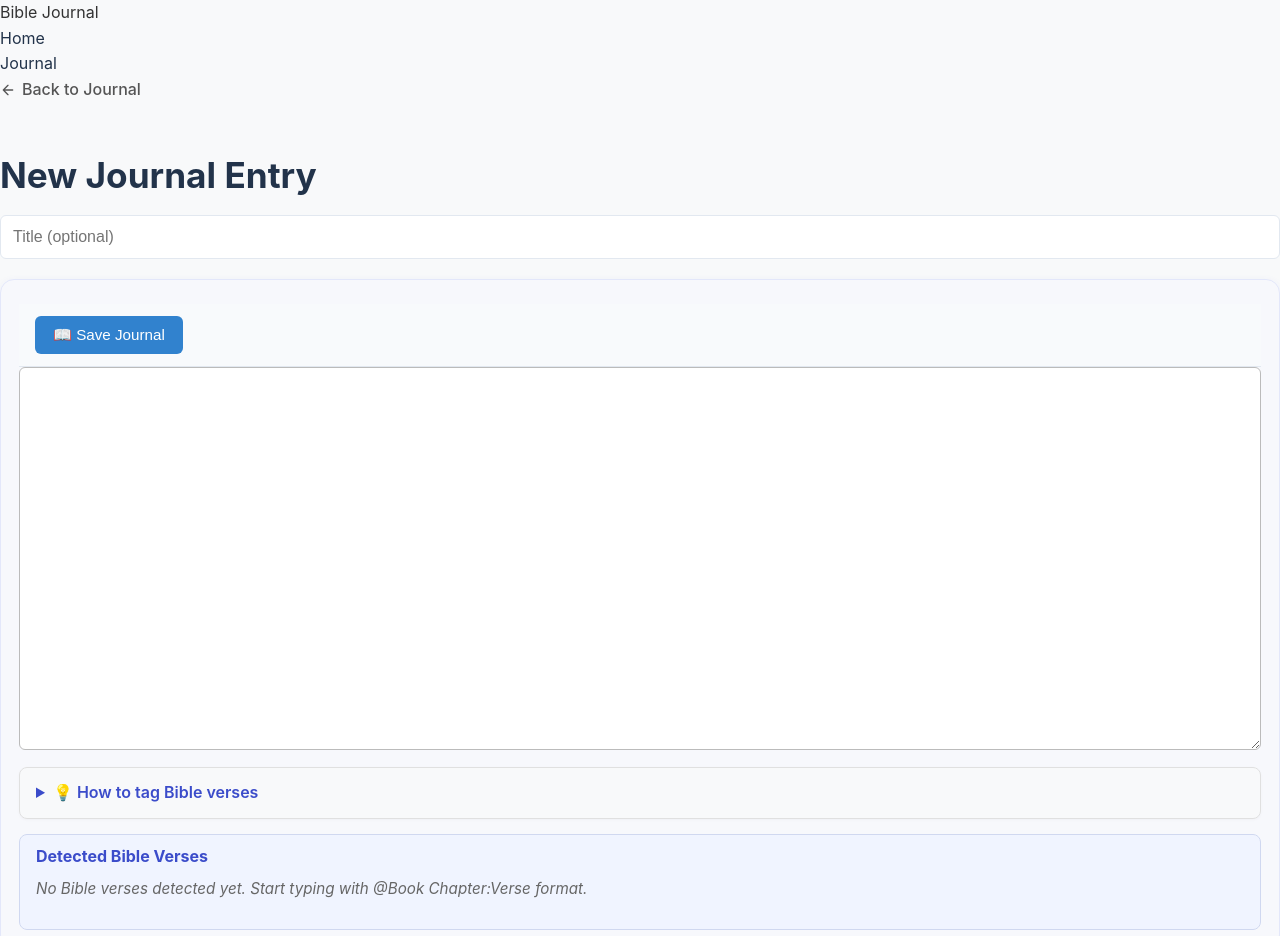
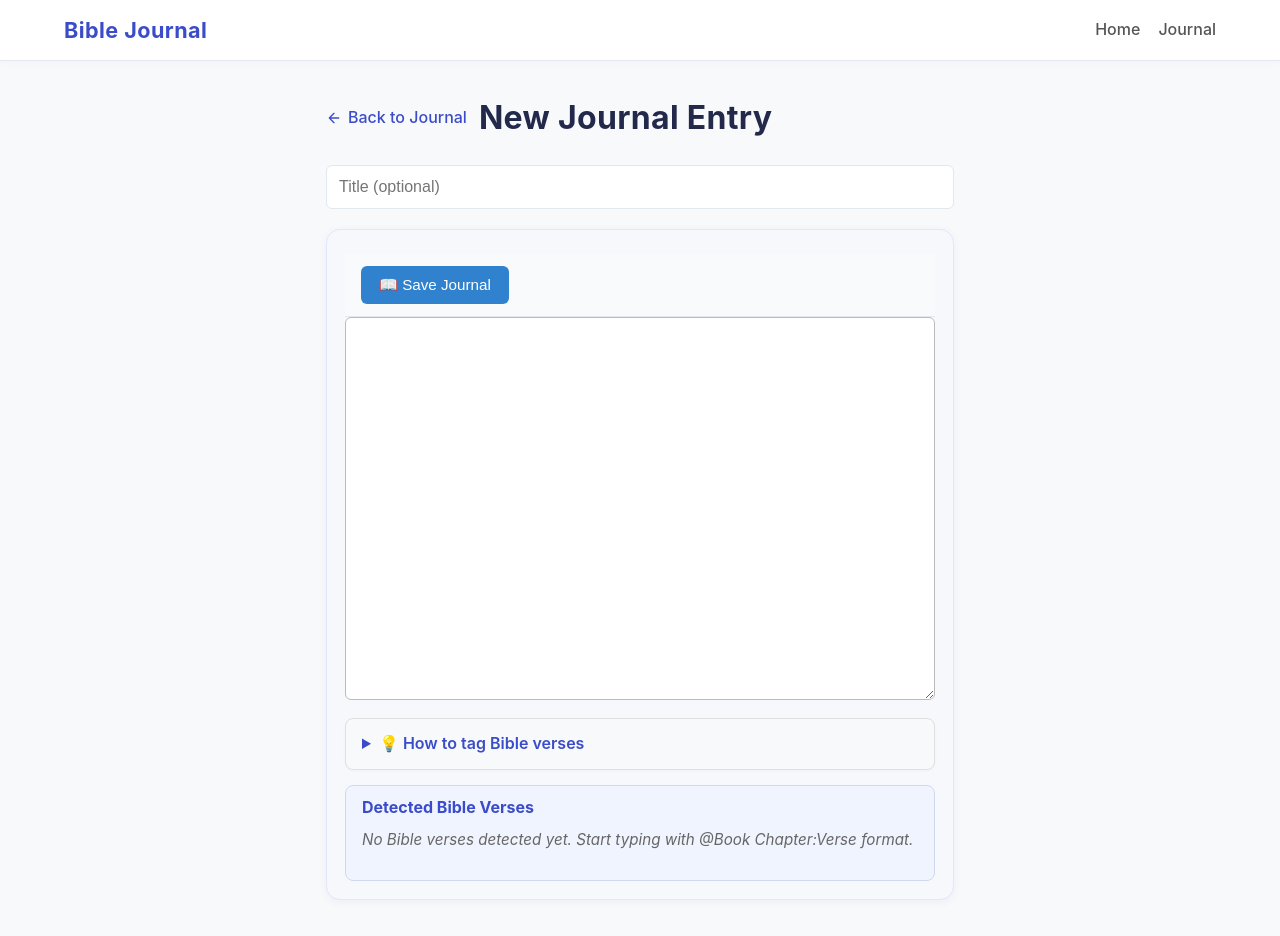
Before and after one commit to bingdai/fullstack-app, a website: page public/journal-edit.html in a window 1280 px wide. Shown: the top 936 px of the page. Drawn offline with Linux system fonts and the light colour scheme; files that its build step writes are made by us from their sources.

Commit message:
Style: Add modern minimal styles for new journal-edit header and layout

```diff
--- a/public/css/journal.css
+++ b/public/css/journal.css
@@ -1,4 +1,89 @@
 /* Journal system styles */
+
+/* Redesigned header and layout */
+.journal-app-header {
+  background: #fff;
+  border-bottom: 1px solid #e6e7ef;
+  box-shadow: 0 2px 8px rgba(59,76,202,0.03);
+  position: sticky;
+  top: 0;
+  z-index: 100;
+  padding: 0;
+}
+
+.journal-nav {
+  display: flex;
+  align-items: center;
+  justify-content: space-between;
+  max-width: 1200px;
+  margin: 0 auto;
+  padding: 0 24px;
+  min-height: 60px;
+}
+
+.app-name {
+  font-size: 1.35rem;
+  font-weight: 700;
+  color: #3b4cca;
+  letter-spacing: 0.02em;
+  margin-right: 32px;
+}
+
+.journal-nav ul {
+  display: flex;
+  gap: 18px;
+  list-style: none;
+  margin: 0;
+  padding: 0;
+}
+
+.journal-nav a {
+  color: #555;
+  text-decoration: none;
+  font-weight: 500;
+  font-size: 1rem;
+  transition: color 0.2s;
+}
+.journal-nav a:hover {
+  color: #3b4cca;
+}
+
+.journal-main {
+  max-width: 660px;
+  margin: 38px auto 0 auto;
+  padding: 0 16px 48px 16px;
+}
+
+.journal-entry-header {
+  display: flex;
+  align-items: center;
+  gap: 12px;
+  margin-bottom: 28px;
+}
+
+.journal-entry-header .back-link {
+  font-size: 1rem;
+  color: #3b4cca;
+  font-weight: 500;
+  text-decoration: none;
+  display: flex;
+  align-items: center;
+  gap: 6px;
+  margin-bottom: 0;
+  transition: color 0.2s;
+}
+.journal-entry-header .back-link:hover {
+  color: #222;
+}
+
+#page-title {
+  font-size: 2rem;
+  font-weight: 700;
+  margin: 0;
+  color: #23294b;
+  letter-spacing: 0.01em;
+  flex: 1;
+}
 
 /* General layout */
 .container {
```
